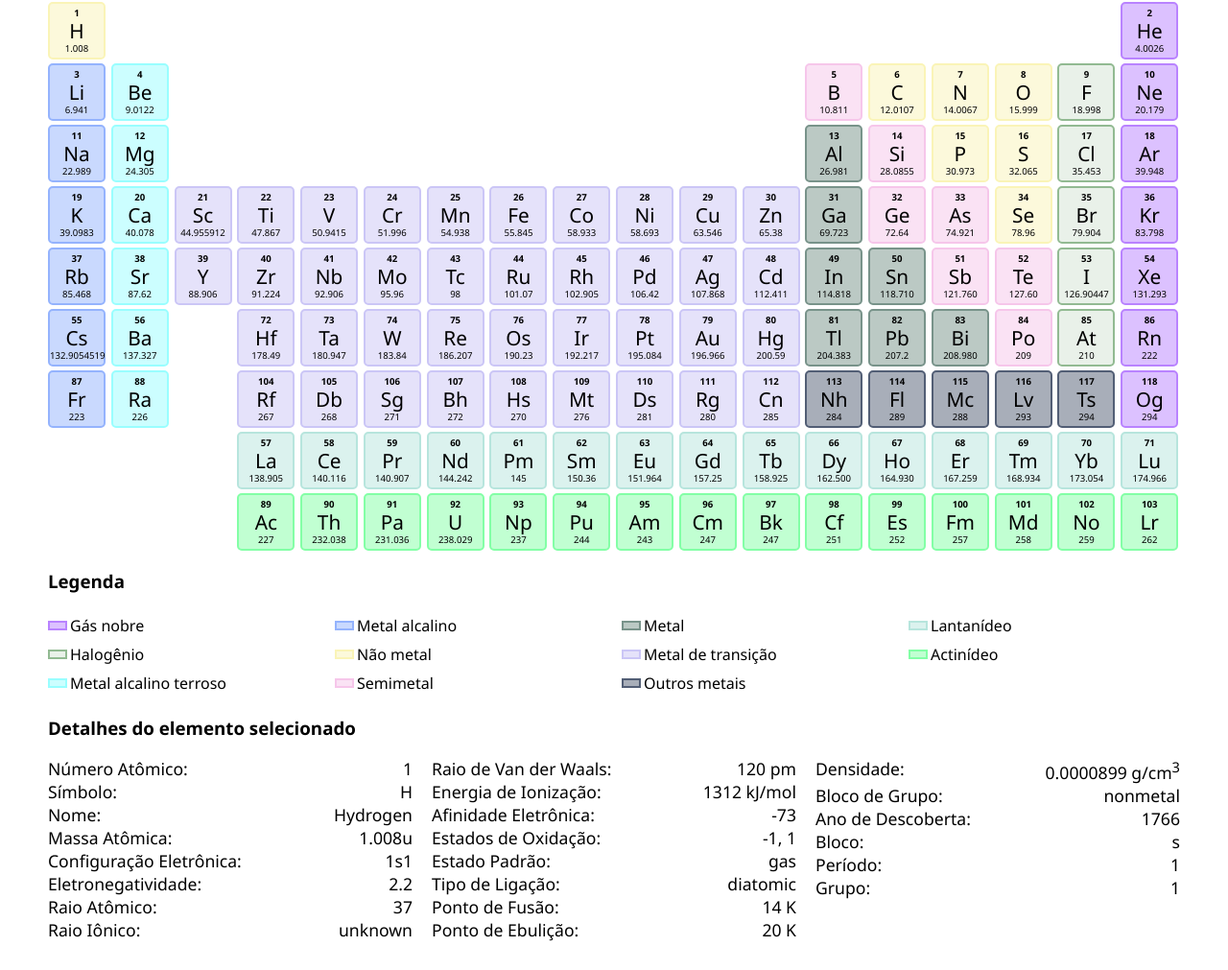
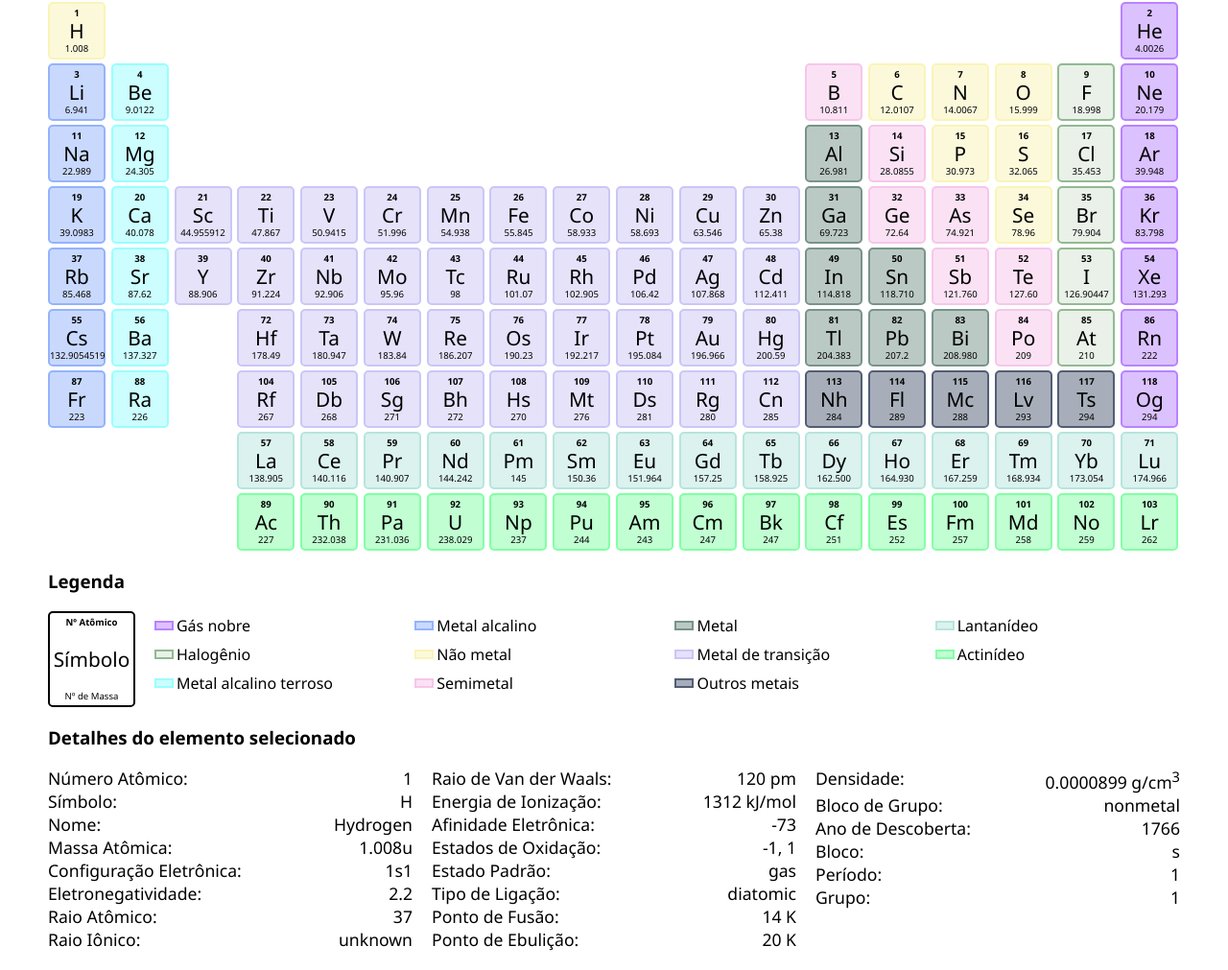
Before and after one commit to GustavoAndretto/tabela-periodica, a plain HTML site: page index.html in a window 1280 px wide. Shown: the part 82-1093 px from the top of the page at 96% size. Drawn offline with Linux system fonts and the light colour scheme; files whose address does not match are found by name.

Commit message:
Add files via upload

```diff
--- a/index.html
+++ b/index.html
@@ -10,8 +10,14 @@
 <body>
     <div class="container">
         <h1 class="title">Tabela Periódica dos Elementos</h1>
-        <ol id="ptable" translate="no"></ol>
+        <ol id="ptable"></ol>
         <h3>Legenda</h3>
+        <div class="d-flex">
+            <div class="element large blank-element">
+                <b>Nº Atômico</b>
+                <abbr>Símbolo</abbr>
+                <span>Nº de Massa</span>
+            </div>
             <ul class="legend-list">
                 <li><span class="legend-block noble-gas"></span>Gás nobre</li>
                 <li><span class="legend-block halogen"></span>Halogênio</li>
@@ -25,8 +31,10 @@
                 <li><span class="legend-block lanthanoid"></span>Lantanídeo</li>
                 <li><span class="legend-block actinoid"></span>Actinídeo</li>
             </ul>
+        </div>
         <h3>Detalhes do elemento selecionado</h3>
         <ul id="dlist"></ul>
+
     </div>
     <script src="./resources/js//main.js"></script>
 </body>
--- a/resources/css/style.css
+++ b/resources/css/style.css
@@ -70,6 +70,20 @@ ol {
 .element span {
     font-size: 0.6rem;
     display: block;
+}
+
+.large {
+    width: 100px !important;
+    height: 100px !important;
+    margin-right: 20px;
+}
+
+.d-flex {
+    display: flex;
+}
+
+.blank-element {
+    border: 2px solid #000;
 }
 
 .alkaline-earth-metal {
@@ -184,6 +198,8 @@ ol {
 }
 
 .legend-list {
+    display: block;
+    width: 100%;
     column-count: 4;
 }
 
```
Lines whose indentation alone changed are shown as unchanged.
